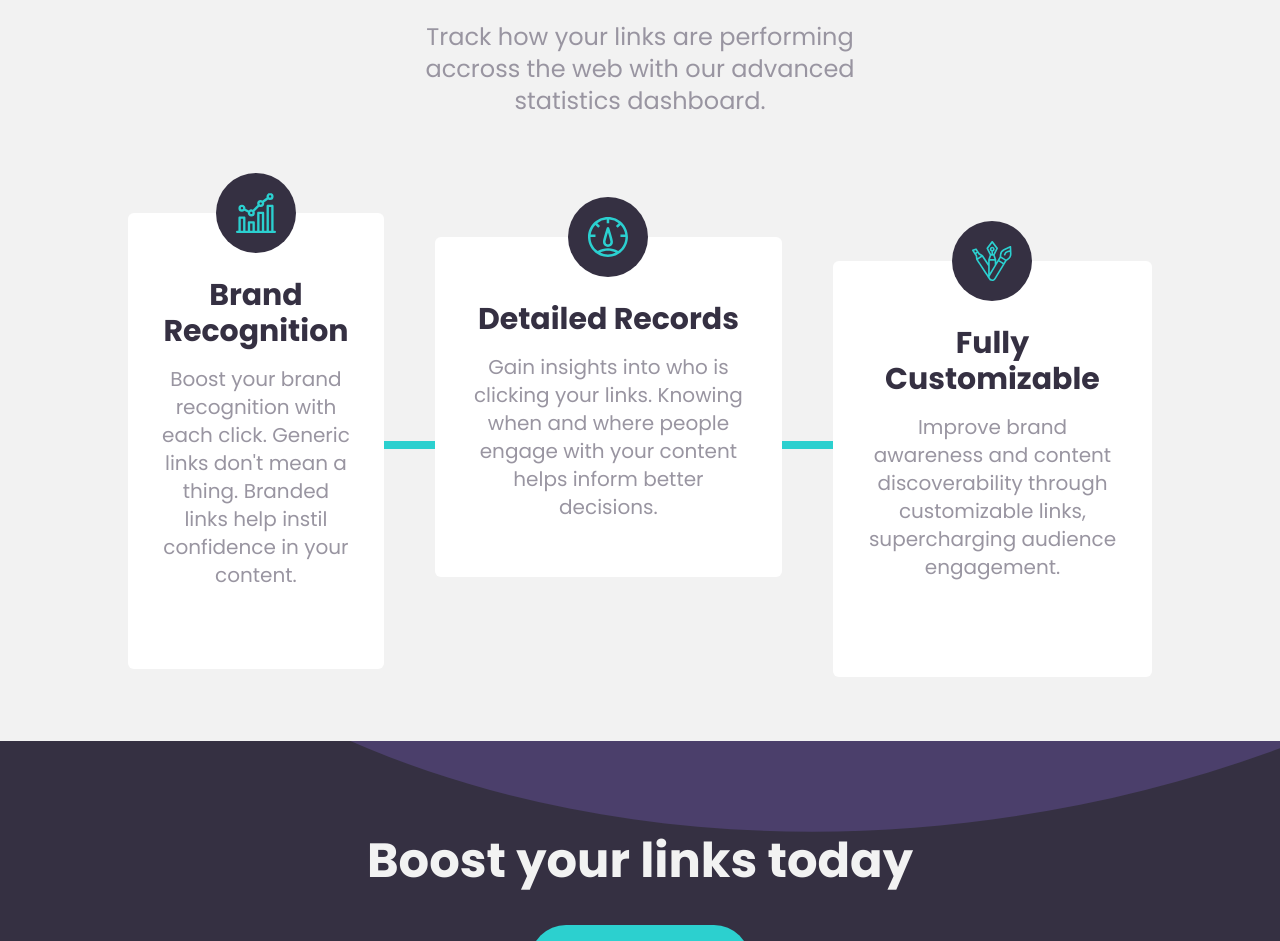
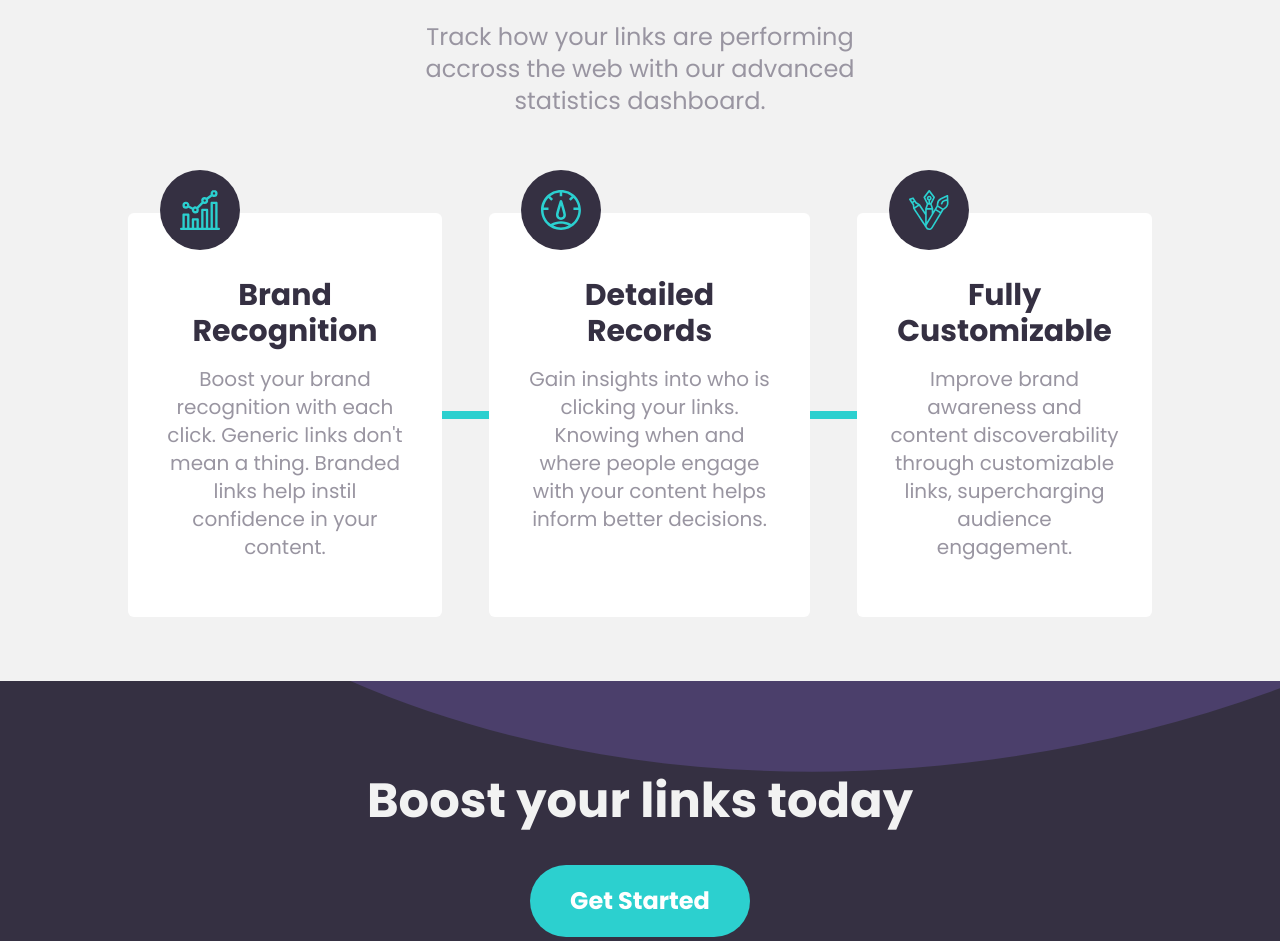
Before and after one commit to zencoder24/url-shortening-app, a React (Create React App) app: page / in a window 1280 px wide. Shown: the part 1187-2128 px from the top of the page. Built offline with nearby package versions, Linux system fonts and the light colour scheme.

Commit message:
Edited margins, responsiveness, and padding on the cards

```diff
--- a/src/components/ExtraContent/ExtraContent.jsx
+++ b/src/components/ExtraContent/ExtraContent.jsx
@@ -14,10 +14,10 @@ function ExtraContent() {
           </p>
         </div>
 
-        <div className="cards-container lg:px-20">
-          <div className="cards pt-24 py-16 px-12 md:flex">
-            <div className="card-square bg-white text-center relative py-14 rounded-md md:w-full md:max-w-x-1 lg:h-5/6 xl:pb-20">
-              <div className="icon-wrapper bg-x-dark-violet w-20 h-20 flex justify-center items-center rounded-full absolute ml-auto mr-auto left-0 right-0 -mt-24">
+        <div className="cards-container lg:px-x-10 xl:px-32">
+          <div className="cards pt-24 py-16 px-12 md:px-8 lg:px-0 md:flex">
+            <div className="card-square bg-white text-center relative py-14 rounded-md xl:max-w-x-1 2xl:pb-20 2xl:h-5/6">
+              <div className="icon-wrapper bg-x-dark-violet w-20 h-20 flex justify-center items-center rounded-full absolute ml-auto mr-auto left-0 right-0 -mt-x-24 xl:ml-8">
                 <div className="icon h-10 w-10 bg-brand-icon bg-contain"></div>
               </div>
               <div className="text px-8">
@@ -32,8 +32,8 @@ function ExtraContent() {
               </div>
             </div>
             <div className="h-24 w-2 bg-x-cyan m-auto md:h-2 md:w-1/5"></div>
-            <div className="card-square bg-white text-center relative py-14 rounded-md md:max-w-x-1 xl:mt-6 xl:h-5/6">
-              <div className="icon-wrapper bg-x-dark-violet w-20 h-20 flex justify-center items-center rounded-full absolute ml-auto mr-auto left-0 right-0 -mt-24">
+            <div className="card-square bg-white text-center relative py-14 rounded-md xl:max-w-x-1 2xl:pb-14 2xl:h-4/6 2xl:mt-6">
+              <div className="icon-wrapper bg-x-dark-violet w-20 h-20 flex justify-center items-center rounded-full absolute ml-auto mr-auto left-0 right-0 -mt-x-24 xl:ml-8">
                 <div className="icon h-10 w-10 bg-detailed-icon bg-contain"></div>
               </div>
               <div className="text px-8">
@@ -48,8 +48,8 @@ function ExtraContent() {
               </div>
             </div>
             <div className="h-24 w-2 bg-x-cyan m-auto md:h-2 md:w-1/5"></div>
-            <div className="card-square bg-white text-center relative py-14 rounded-md md:max-w-x-1 xl:mt-12 lg:pb-24">
-              <div className="icon-wrapper bg-x-dark-violet w-20 h-20 flex justify-center items-center rounded-full absolute ml-auto mr-auto left-0 right-0 -mt-24">
+            <div className="card-square bg-white text-center relative py-14 rounded-md xl:max-w-x-1 2xl:pb-24 2xl:h-4/6 2xl:mt-14">
+              <div className="icon-wrapper bg-x-dark-violet w-20 h-20 flex justify-center items-center rounded-full absolute ml-auto mr-auto left-0 right-0 -mt-x-24 xl:ml-8">
                 <div className="icon h-10 w-10 bg-customize-icon bg-contain"></div>
               </div>
               <div className="text px-8">
--- a/tailwind.config.js
+++ b/tailwind.config.js
@@ -32,7 +32,9 @@ module.exports = {
         'x-98': '40rem',
         'x-92': '32rem',
         'x-90': '25.5rem',
+        'x-24': '6.2rem',
         'x-5': '5%',
+        'x-10': '5%',
         'x-125': '125%',
       },
       backgroundSize: {
```
